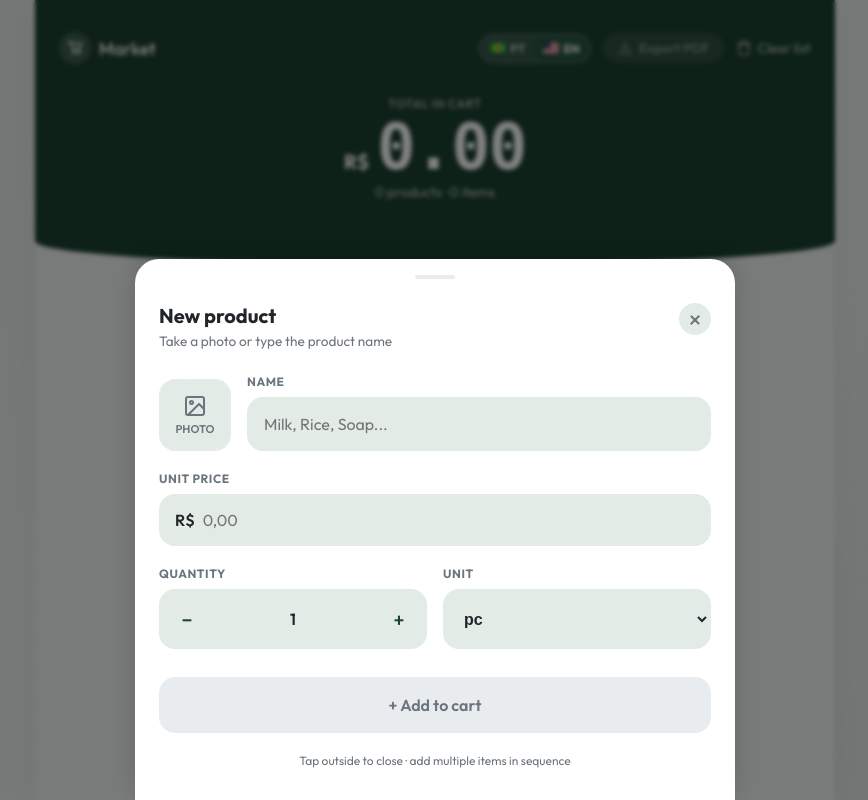
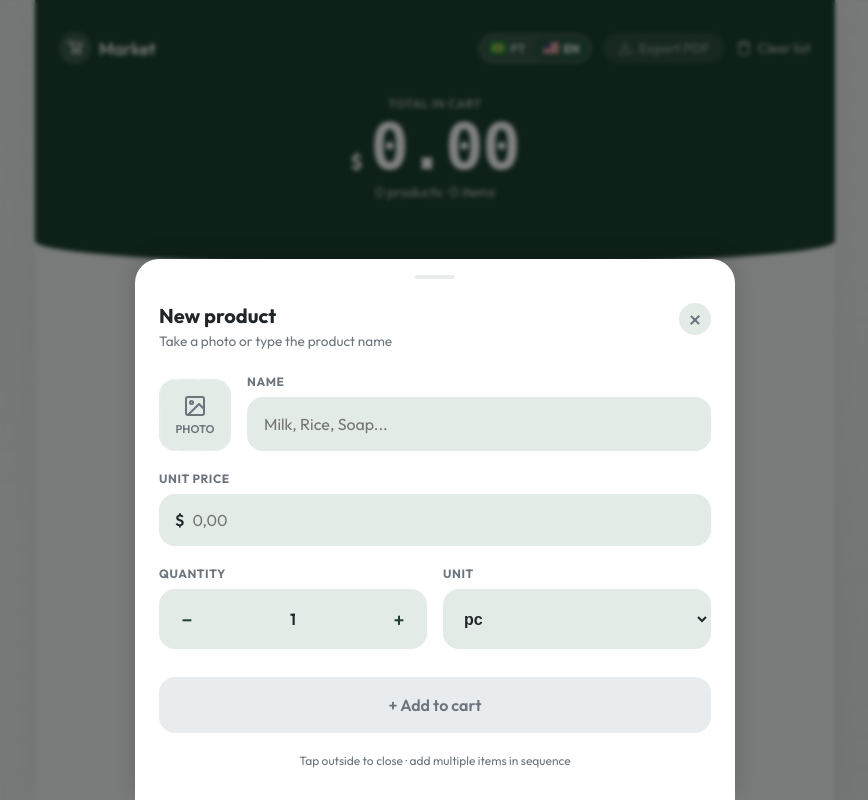
Before and after one commit to rafaeln96/minhalista, a React (Vite) app: page / in a window 1280 px wide. Both pictures are taken after a click on the button "Take photo or type name". Shown: the whole page, without its empty margins (205-1073 px from the left). Built offline with nearby package versions, Linux system fonts and the light colour scheme.

Commit message:
fix: resolve bugs críticos detalhados na auditoria (localStorage crash e parsing de preços no EN)

```diff
--- a/src/components/BottomSheet/BottomSheet.tsx
+++ b/src/components/BottomSheet/BottomSheet.tsx
@@ -16,6 +16,7 @@ export function BottomSheet({ isOpen, onClose, editingProduct }: BottomSheetProp
 
   const [name, setName] = useState('');
   const [priceStr, setPriceStr] = useState('');
+  const [priceValue, setPriceValue] = useState(0);
   const [quantityStr, setQuantityStr] = useState('1');
   const [unit, setUnit] = useState('un');
   const [imageUrl, setImageUrl] = useState<string | undefined>();
@@ -25,6 +26,7 @@ export function BottomSheet({ isOpen, onClose, editingProduct }: BottomSheetProp
       if (editingProduct) {
         setName(editingProduct.name || '');
         const locale = language === 'pt' ? 'pt-BR' : 'en-US';
+        setPriceValue(editingProduct.price);
         setPriceStr(editingProduct.price.toLocaleString(locale, { minimumFractionDigits: 2, maximumFractionDigits: 2 }));
 
         if (Number.isInteger(editingProduct.quantity)) {
@@ -38,6 +40,7 @@ export function BottomSheet({ isOpen, onClose, editingProduct }: BottomSheetProp
       } else {
         setName('');
         setPriceStr('');
+        setPriceValue(0);
         setQuantityStr('1');
         setUnit('un');
         setImageUrl(undefined);
@@ -51,9 +54,11 @@ export function BottomSheet({ isOpen, onClose, editingProduct }: BottomSheetProp
     let value = e.target.value.replace(/\D/g, '');
     if (value === '') {
       setPriceStr('');
+      setPriceValue(0);
       return;
     }
     const numValue = Number(value) / 100;
+    setPriceValue(numValue);
     const locale = language === 'pt' ? 'pt-BR' : 'en-US';
     setPriceStr(numValue.toLocaleString(locale, { minimumFractionDigits: 2, maximumFractionDigits: 2 }));
   };
@@ -96,10 +101,10 @@ export function BottomSheet({ isOpen, onClose, editingProduct }: BottomSheetProp
   };
 
   const parseQuantity = (str: string) => {
-    if (str.includes(',')) {
+    if (language === 'pt') {
       return parseFloat(str.replace(/\./g, '').replace(',', '.')) || 0;
     }
-    return parseFloat(str) || 0;
+    return parseFloat(str.replace(/,/g, '')) || 0;
   };
 
   const handleQuantityChange = (e: React.ChangeEvent<HTMLInputElement>) => {
@@ -125,7 +130,7 @@ export function BottomSheet({ isOpen, onClose, editingProduct }: BottomSheetProp
     e.preventDefault();
     if ((!name && !imageUrl) || !priceStr || !quantityStr) return;
 
-    const price = Number(priceStr.replace(/\./g, '').replace(',', '.'));
+    const price = priceValue;
     const quantity = parseQuantity(quantityStr);
 
     if (editingProduct) {
@@ -216,7 +221,7 @@ export function BottomSheet({ isOpen, onClose, editingProduct }: BottomSheetProp
           <div className={styles.inputGroup}>
             <label>{t('sheet.priceLabel')}</label>
             <div className={styles.priceInputWrapper}>
-              <span className={styles.currencySymbol}>R$</span>
+              <span className={styles.currencySymbol}>{language === 'pt' ? 'R$' : '$'}</span>
               <input
                 type="text"
                 inputMode="numeric"
--- a/src/contexts/CartContext.tsx
+++ b/src/contexts/CartContext.tsx
@@ -27,7 +27,12 @@ export function CartProvider({ children }: { children: ReactNode }) {
   const [products, setProducts] = useState<Product[]>(() => {
     const stored = localStorage.getItem('@MinhaLista:products');
     if (stored) {
-      return JSON.parse(stored);
+      try {
+        return JSON.parse(stored);
+      } catch (e) {
+        console.error('Erro ao carregar do localStorage (dados corrompidos)', e);
+        return [];
+      }
     }
     return [];
   });
--- a/src/utils/format.ts
+++ b/src/utils/format.ts
@@ -2,20 +2,22 @@ import type { Language } from '../i18n/translations';
 
 export const formatCurrency = (value: number, lang: Language = 'pt'): string => {
   const locale = lang === 'pt' ? 'pt-BR' : 'en-US';
+  const currencyCode = lang === 'pt' ? 'BRL' : 'USD';
   return new Intl.NumberFormat(locale, {
     style: 'currency',
-    currency: 'BRL',
+    currency: currencyCode,
   }).format(value);
 };
 
 export const formatCurrencyPart = (value: number, lang: Language = 'pt') => {
   const locale = lang === 'pt' ? 'pt-BR' : 'en-US';
+  const currencyCode = lang === 'pt' ? 'BRL' : 'USD';
   const parts = new Intl.NumberFormat(locale, {
     style: 'currency',
-    currency: 'BRL',
+    currency: currencyCode,
   }).formatToParts(value);
 
-  const symbol = parts.find((p) => p.type === 'currency')?.value || 'R$';
+  const symbol = parts.find((p) => p.type === 'currency')?.value || (lang === 'pt' ? 'R$' : '$');
   const integer = parts.filter((p) => p.type === 'integer' || p.type === 'group').map(p => p.value).join('');
   const decimal = parts.find((p) => p.type === 'decimal')?.value || (lang === 'pt' ? ',' : '.');
   const fraction = parts.find((p) => p.type === 'fraction')?.value || '00';
```
